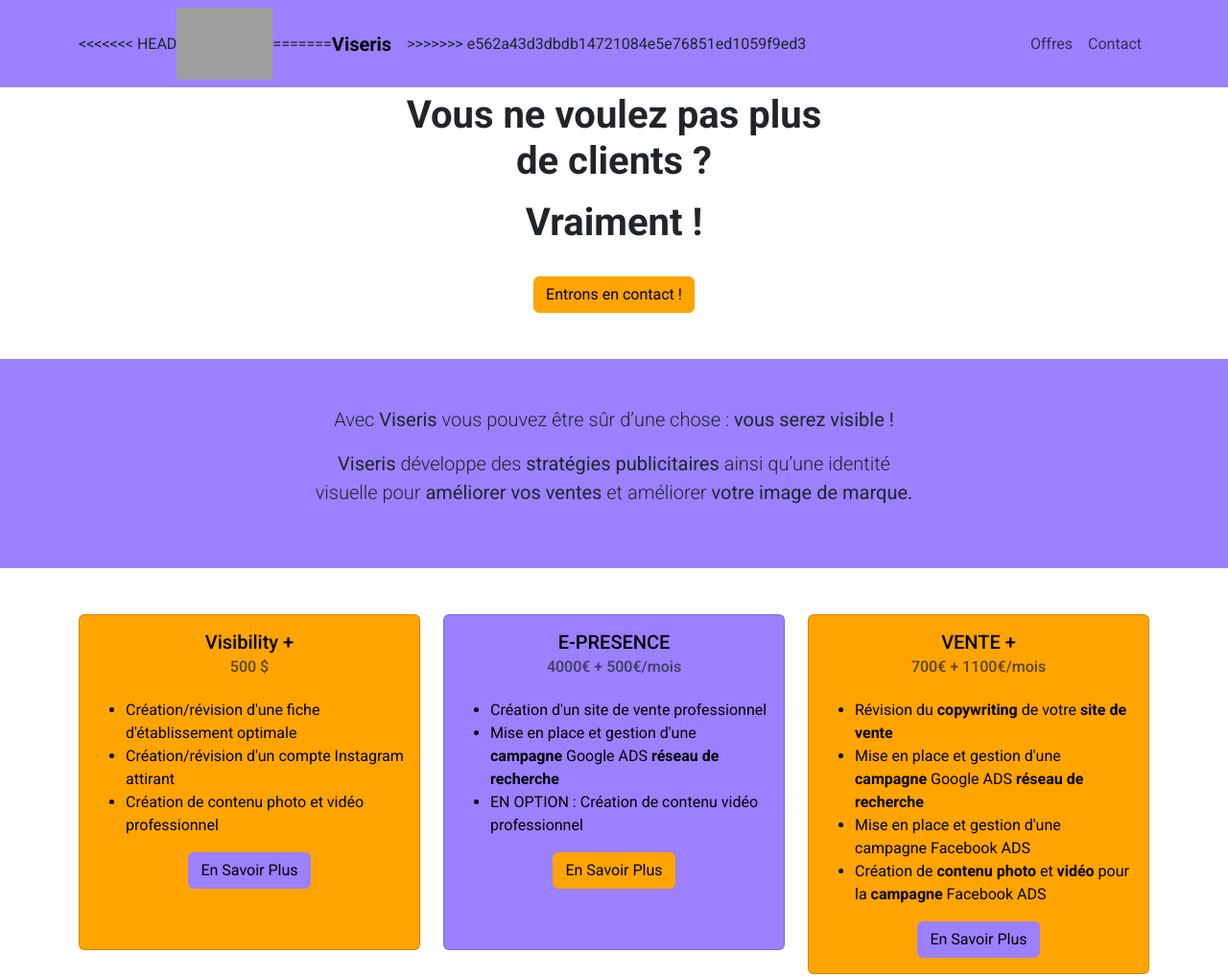
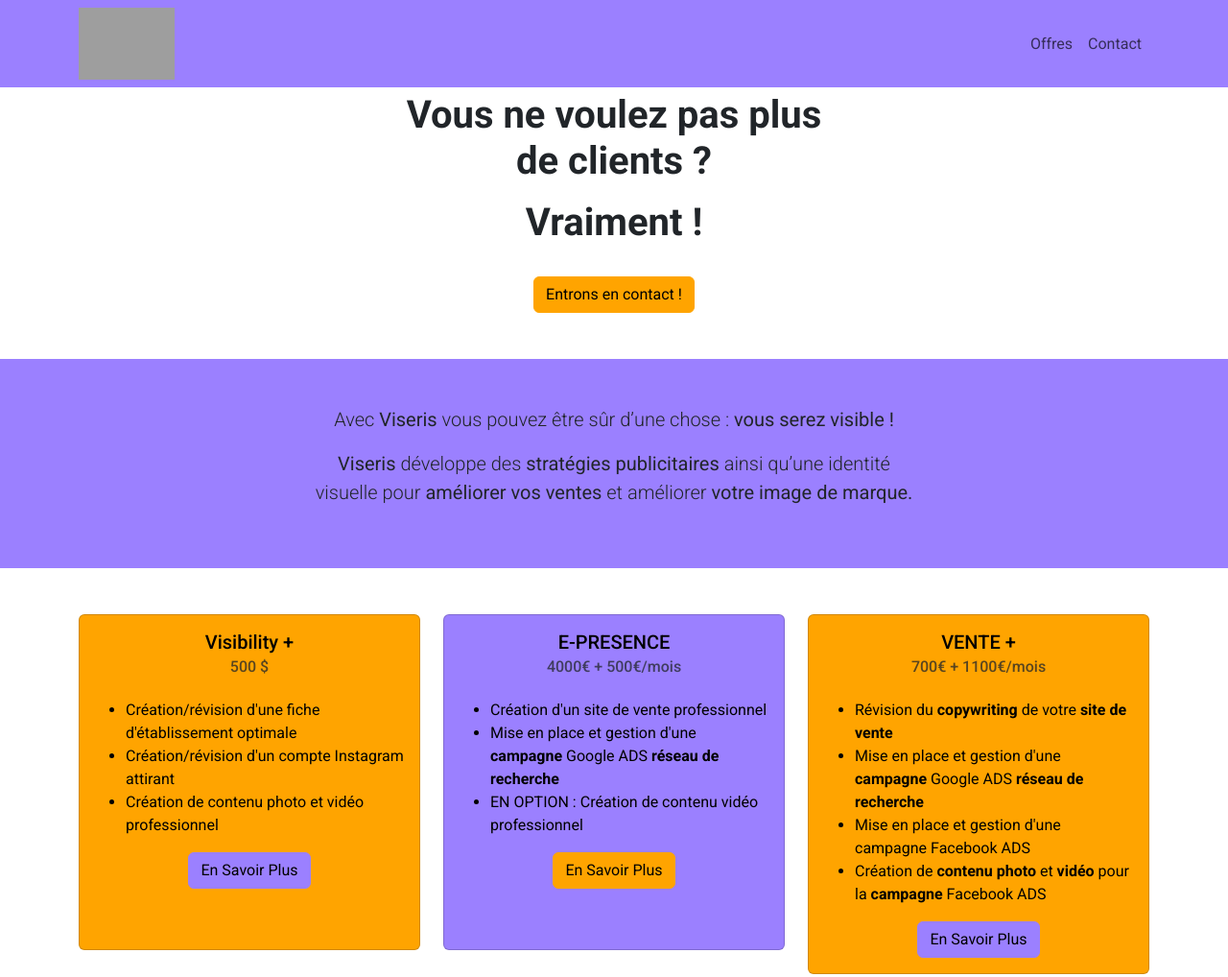
Before and after one commit to theophileLeBoss/Site-de-Mathias, a website: page index.html in a window 1280 px wide. Shown: the top 1018 px of the page at 96% size. Drawn offline with nearby package versions, Linux system fonts and the light colour scheme; grey boxes are pictures that could not be loaded.

Commit message:
Update index.html

```diff
--- a/index.html
+++ b/index.html
@@ -16,14 +16,10 @@
 <!-- Navbar -->
 <nav class="navbar navbar-expand-lg bg-body-primary bg-primary fixed-top">
   <div class="container"> <!--  style="max-width: 800px;" -->
-<<<<<<< HEAD
     <!-- <a class="navbar-brand fw-bold" href="/">Visceris</a> -->
     <a href="/">
       <img src="assets/Logo&texte black.png" alt="logo" style="max-width: 100px;">
     </a>
-=======
-    <a class="navbar-brand fw-bold" href="/">Viseris</a>
->>>>>>> e562a43d3dbdb14721084e5e76851ed1059f9ed3
     <button class="navbar-toggler" type="button" data-bs-toggle="collapse" data-bs-target="#navbarSupportedContent" aria-controls="navbarSupportedContent" aria-expanded="false" aria-label="Toggle navigation">
       <span class="navbar-toggler-icon"></span>
     </button>
```
